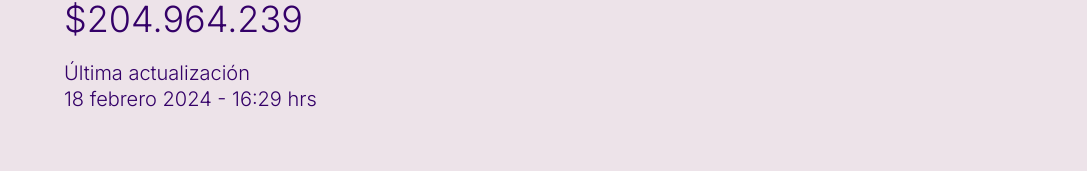
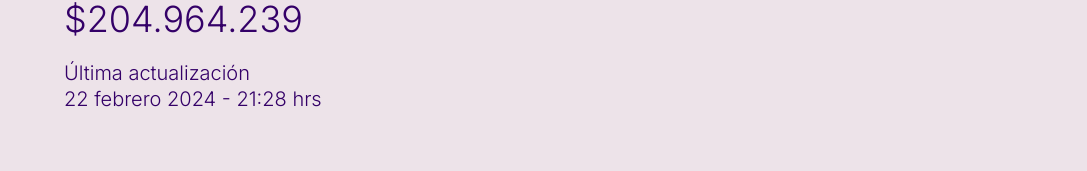
Before and after one commit to dalvaradotey/tomas, a Next.js app: page /recaudacion in a window 1280 px wide. Shown: the part 557-728 px from the top of the page, without its empty margins (96-1183 px from the left). Built offline with nearby package versions, Linux system fonts and the light colour scheme.

Commit message:
UPDATE: actualizacion meta

```diff
--- a/src/app/goals-data.ts
+++ b/src/app/goals-data.ts
@@ -1,5 +1,5 @@
 export const goalsData = {
   currentAmount: '$204.964.239',
   currentPercentage: '5.9%',
-  currentDate: '18 febrero 2024 - 16:29 hrs',
+  currentDate: '22 febrero 2024 - 21:28 hrs',
 }
```
